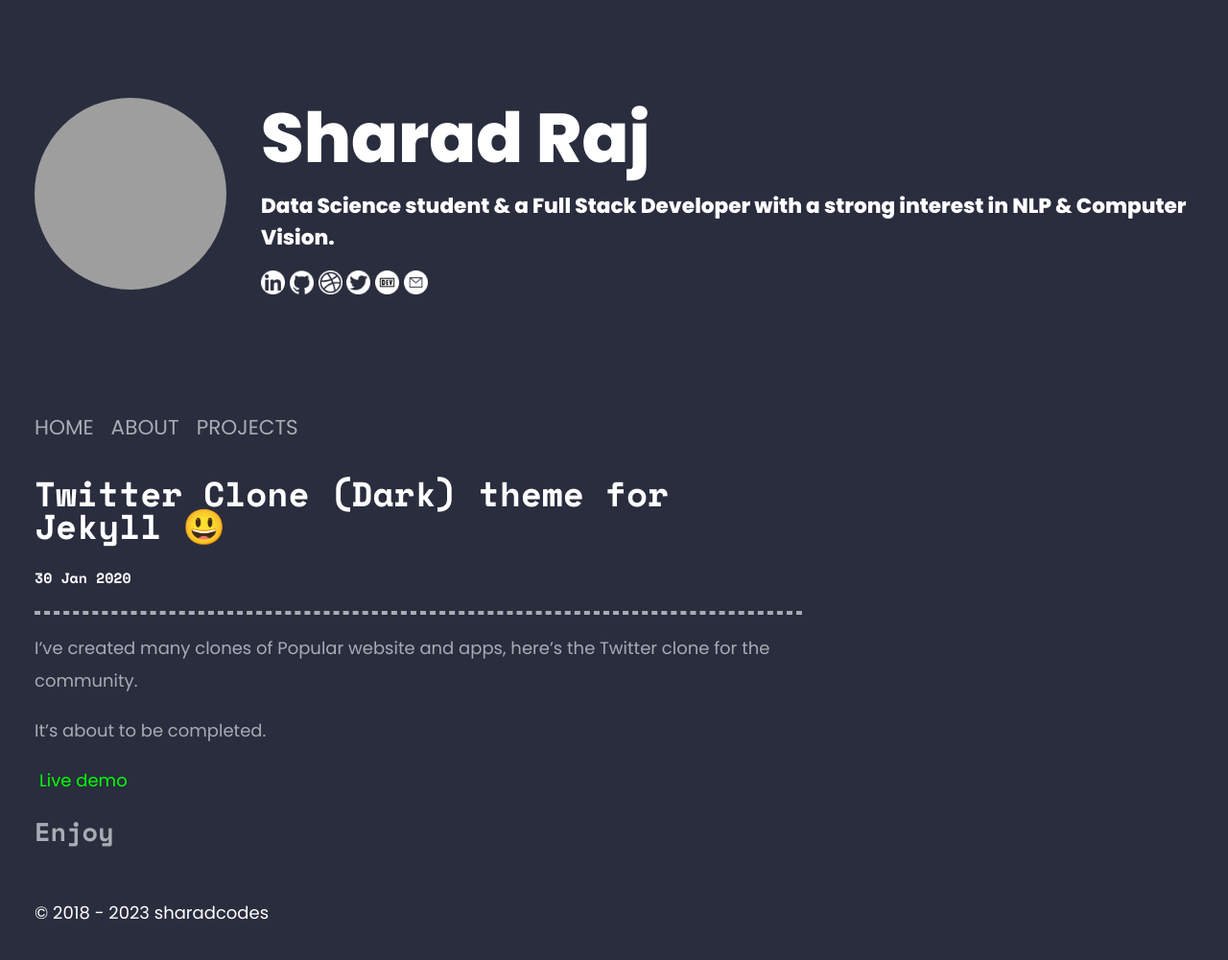
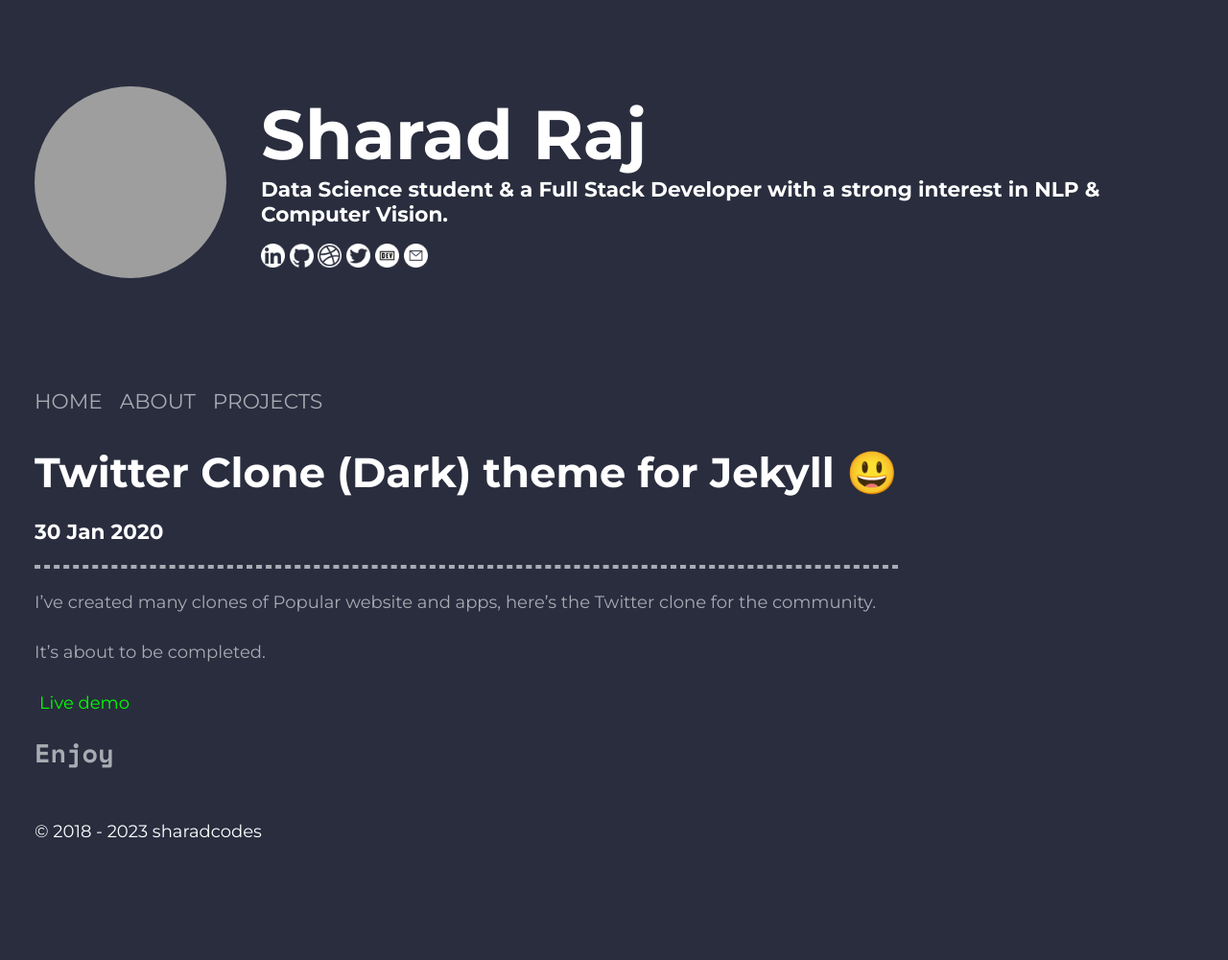
Before and after one commit to sharadcodes/sharadcodes.github.io, a Jekyll site: the page built from _posts/2020-02-17-twitter-clone-dark-theme-for-jekyll-😁.md, in a window 1280 px wide. Shown: the whole page at 96% size. Built offline with Jekyll 4.4.1, drawn with Linux system fonts in a browser that asks for light colours; nearby versions of some CDN libraries; emoji names are drawn with the system emoji font; after the commit the page ends 914 px from its top, so only the background shows below that; grey boxes are pictures that could not be loaded.

Commit message:
Fixed post style

```diff
--- a/assets/css/main.css
+++ b/assets/css/main.css
@@ -1,5 +1,8 @@
 @import url("https://fonts.googleapis.com/css2?family=Space+Mono:ital,wght@0,400;0,700;1,400;1,700&display=swap");
-@import url("https://fonts.googleapis.com/css2?family=Poppins:wght@400;800&display=swap");
+/* @import url("https://fonts.googleapis.com/css2?family=Poppins:wght@400;800&display=swap"); */
+
+/* montserrat */
+@import url("https://fonts.googleapis.com/css2?family=Montserrat:wght@200;400;700;900&display=swap");
 
 /* :root {
   --dark-1: #151618;
@@ -38,7 +41,7 @@
 
 html,
 body {
-  font-family: "Poppins", monospace;
+  font-family: "Montserrat", monospace;
   font-size: 18px;
   background-color: var(--dark-1);
   color: var(--light-1);
@@ -295,20 +298,25 @@
 
 /* common */
 .page {
-  max-width: 800px;
+  max-width: 900px;
   line-height: 190%;
-  font-family: "Poppins", sans-serif;
+  font-family: "Montserrat", sans-serif;
 }
 
 .page .page-title {
   color: var(--light-1);
   font-weight: bolder;
+  font-family: "Montserrat", sans-serif;
+  font-size: 2.4rem;
+  line-height: 1.2;
 }
 
 .page .page-date {
   color: var(--light-1);
   font-weight: bolder;
   display: inline-block;
+  font-size: 1.2rem;
+  font-family: "Montserrat", sans-serif;
 }
 
 .page h1,
```
